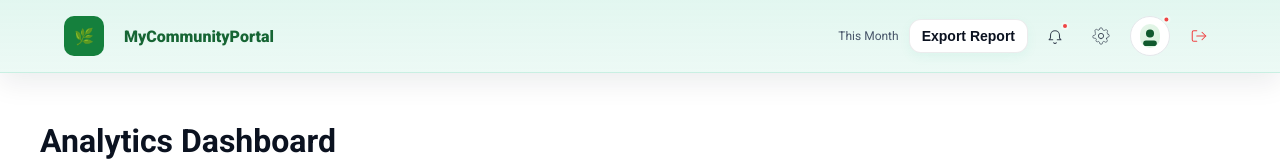
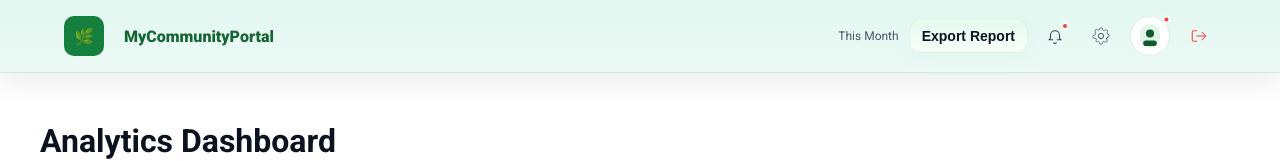
Before and after one commit to JLforce/MyCommunityPortal, a Next.js app: page /analytics in a window 1280 px wide. Shown: the top 161 px of the page. Built offline with nearby package versions, Linux system fonts and the light colour scheme.

Commit message:
Analytics: soften Export Report button background

```diff
--- a/src/app/analytics/page.js
+++ b/src/app/analytics/page.js
@@ -56,7 +56,7 @@ export default function AnalyticsPage(){
             <div style={{display:'flex',gap:10,alignItems:'center'}}>
               <div className="muted small">This Month</div>
               <button
-                className="cta-pill small header-export-cta"
+                className="cta-pill small header-export-cta export-btn"
                 onClick={exportReport}
                 aria-label="Export analytics report"
                 title="Export analytics report as CSV"
--- a/src/styles/globals.css
+++ b/src/styles/globals.css
@@ -1105,6 +1105,18 @@ img{max-width:100%;height:auto;border:0}
 }
 .signout-btn:hover {
 	background: linear-gradient(180deg,#c8f7db 0%,#6fcf8a 100%) !important;
+}
+/* Analytics: Export Report button should use softened medium-light green */
+.export-btn, .header-export-cta.export-btn {
+	background: linear-gradient(180deg, #e6fbef 0%, #f8fff8 100%);
+	color: #062918;
+	border: 1px solid rgba(16,185,129,0.10);
+	box-shadow: 0 8px 22px rgba(16,185,129,0.04);
+	font-weight:800;
+}
+.export-btn:hover, .header-export-cta.export-btn:hover {
+	background: linear-gradient(180deg,#e9f8ee 0%,#e0f5df 100%);
+	box-shadow: 0 12px 30px rgba(16,185,129,0.06);
 }
 .btn-light{background:#fff;border-color:#d1d5db;color:var(--text-700)}
 .badge{display:inline-flex;align-items:center;gap:8px;background:var(--green-50);color:var(--green-800);border:1px solid #cfead5;padding:6px 10px;border-radius:999px;font-size:12px;font-weight:600}
```
